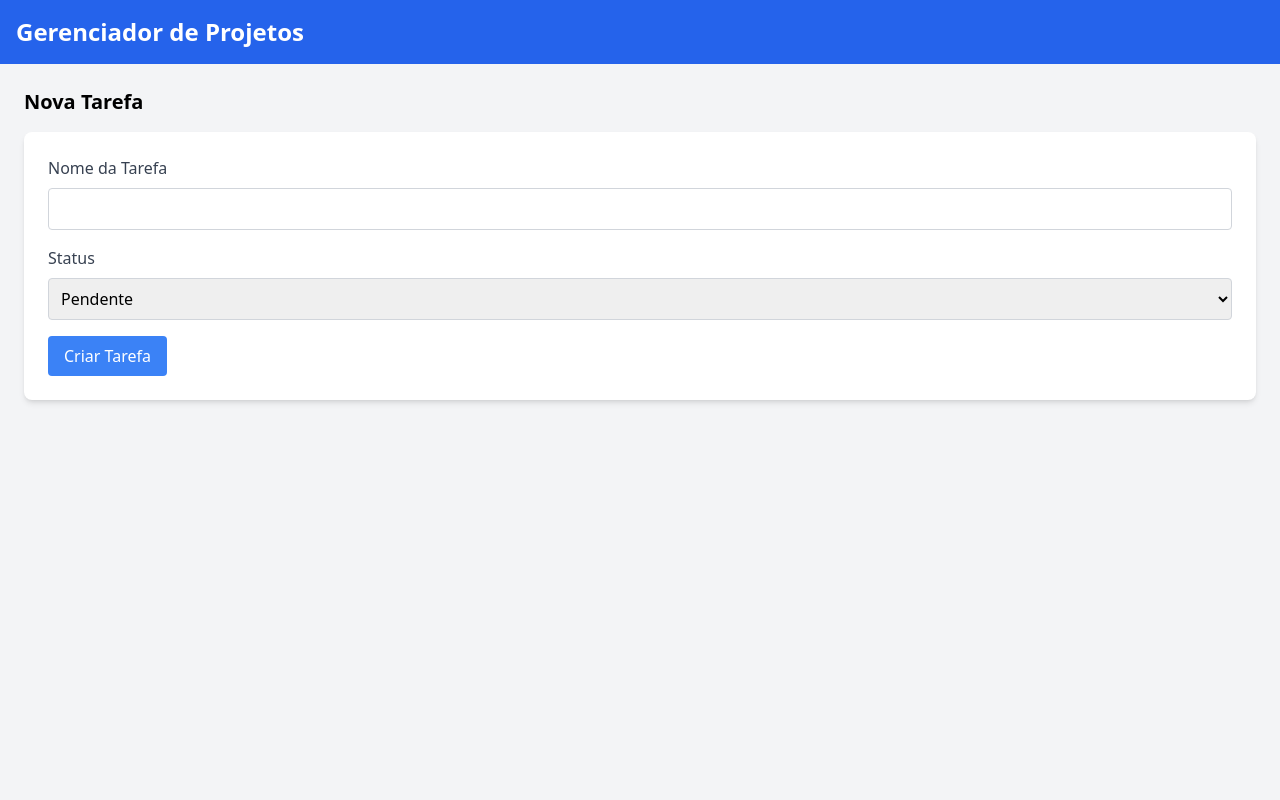
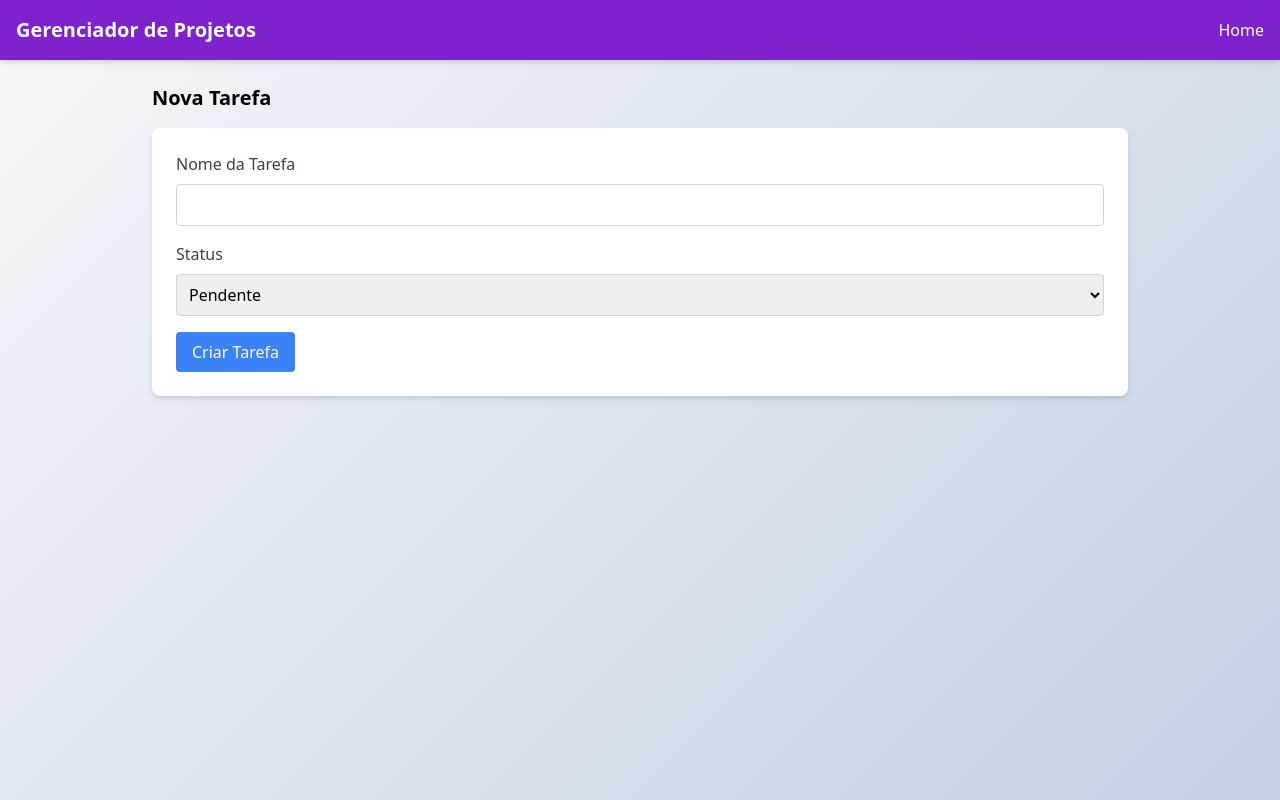
Before and after one commit to pjaneri300/RECUPERA--O-FLASK, a Flask app: page /nova_tarefa/1 in a window 1280 px wide. Run offline with Flask 3, Linux system fonts and the light colour scheme; some libraries are stand-ins or nearby versions.

Commit message:
base.html

```diff
--- a/templates/base.html
+++ b/templates/base.html
@@ -5,15 +5,24 @@
     <meta name="viewport" content="width=device-width, initial-scale=1.0">
     <title>{% block title %}{% endblock %} - Gerenciador de Projetos</title>
     <script src="https://cdn.tailwindcss.com"></script>
+    <style>
+        body {
+            background: linear-gradient(135deg, #f5f7fa 0%, #c3cfe2 100%);
+        }
+    </style>
 </head>
-<body class="bg-gray-100 font-sans">
-    <header class="bg-blue-600 text-white p-4">
-        <h1 class="text-2xl font-bold">Gerenciador de Projetos</h1>
+<body class="font-sans min-h-screen">
+    <header class="bg-purple-700 text-white p-4 sticky top-0 z-10 shadow-md">
+        <div class="container mx-auto flex justify-between items-center">
+            <h1 class="text-xl font-bold">Gerenciador de Projetos</h1>
+            <nav>
+                <a href="{{ url_for('index') }}" class="hover:text-purple-200">Home</a>
+            </nav>
+        </div>
     </header>
-    <main class="container mx-auto p-6">
+    <main class="container mx-auto p-6 max-w-5xl">
         {% block content %}
         {% endblock %}
     </main>
-
 </body>
 </html>
```
